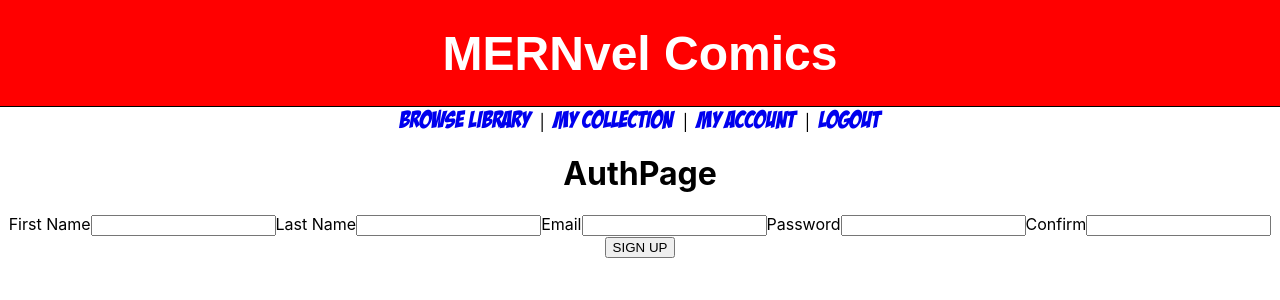
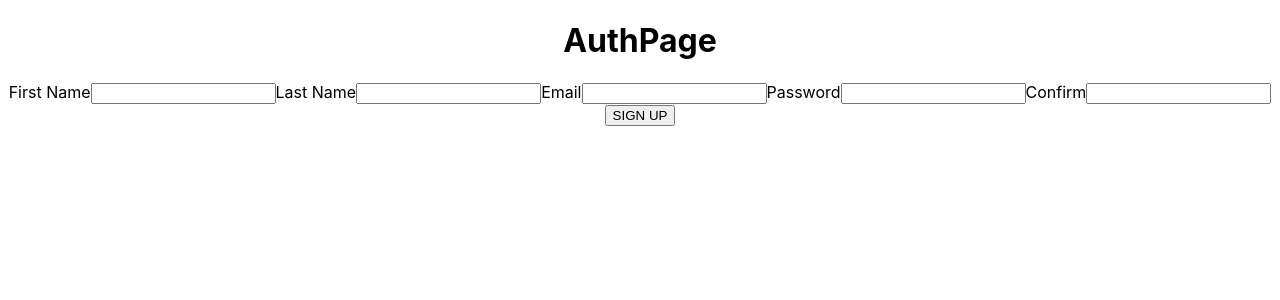
Before and after one commit to NSTaft/mernvel-comics, a React (Create React App) app: page / in a window 1280 px wide. Before the commit this address led to /authentication. Shown: the top 300 px of the page. Built offline with nearby package versions, Linux system fonts and the light colour scheme; a web font is replaced by a local one.

Commit message:
added ternary in app.js to require authentication before being able to access the other routes

```diff
--- a/src/pages/App/App.js
+++ b/src/pages/App/App.js
@@ -14,6 +14,8 @@ function App() {
 
 	return (
 		<div className='App'>
+			{user ? (
+				<>
 					<Header />
 					<NavBar />
 					<Routes>
@@ -23,6 +25,10 @@ function App() {
 						<Route path='/authentication' element={<AuthPage />} />
 						<Route path='/*' element={<Navigate to='/authentication' />} />
 					</Routes>
+				</>
+			) : (
+				<AuthPage />
+			)}
 		</div>
 	)
 }
```
Lines whose indentation alone changed are shown as unchanged.
